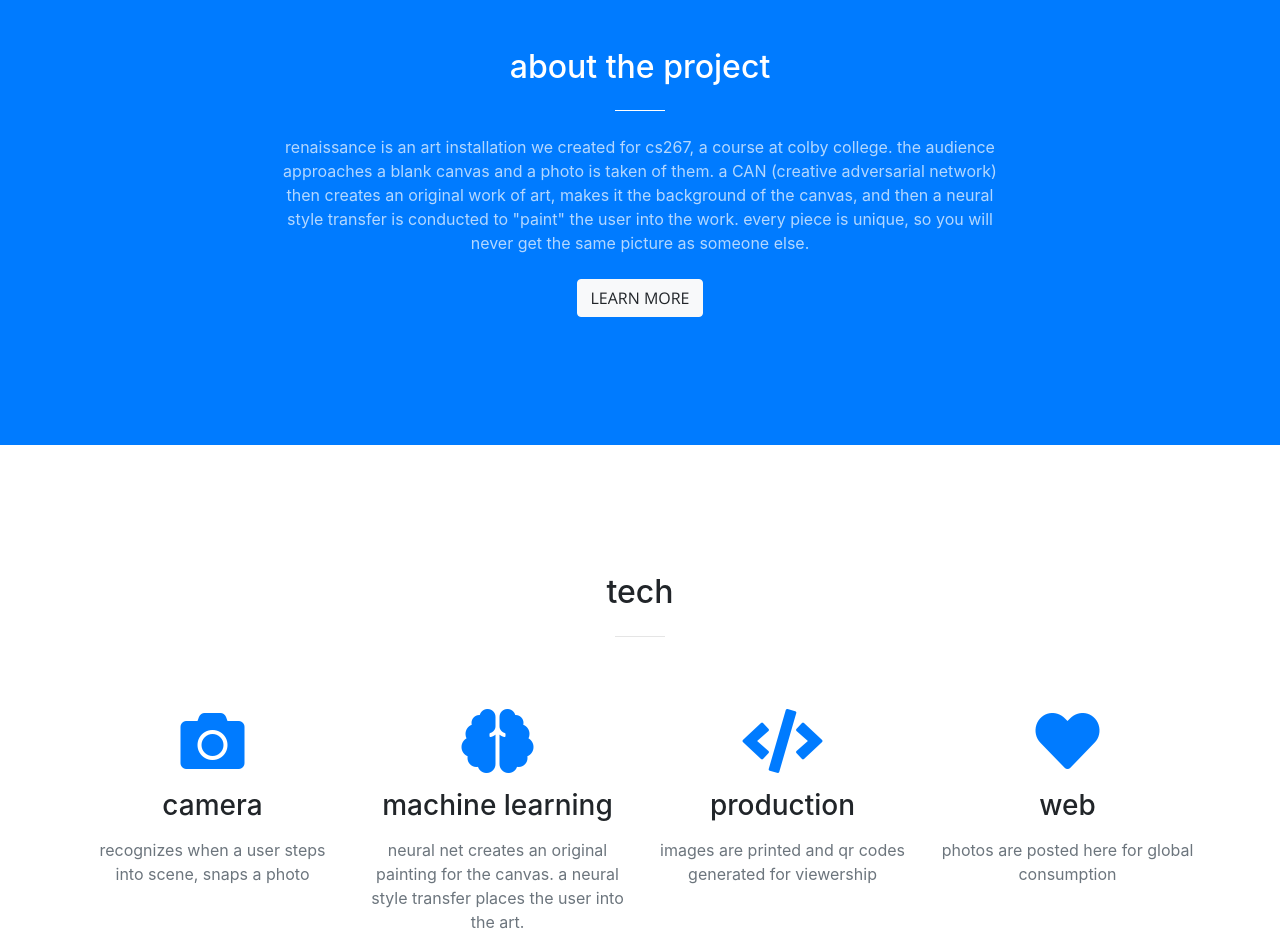
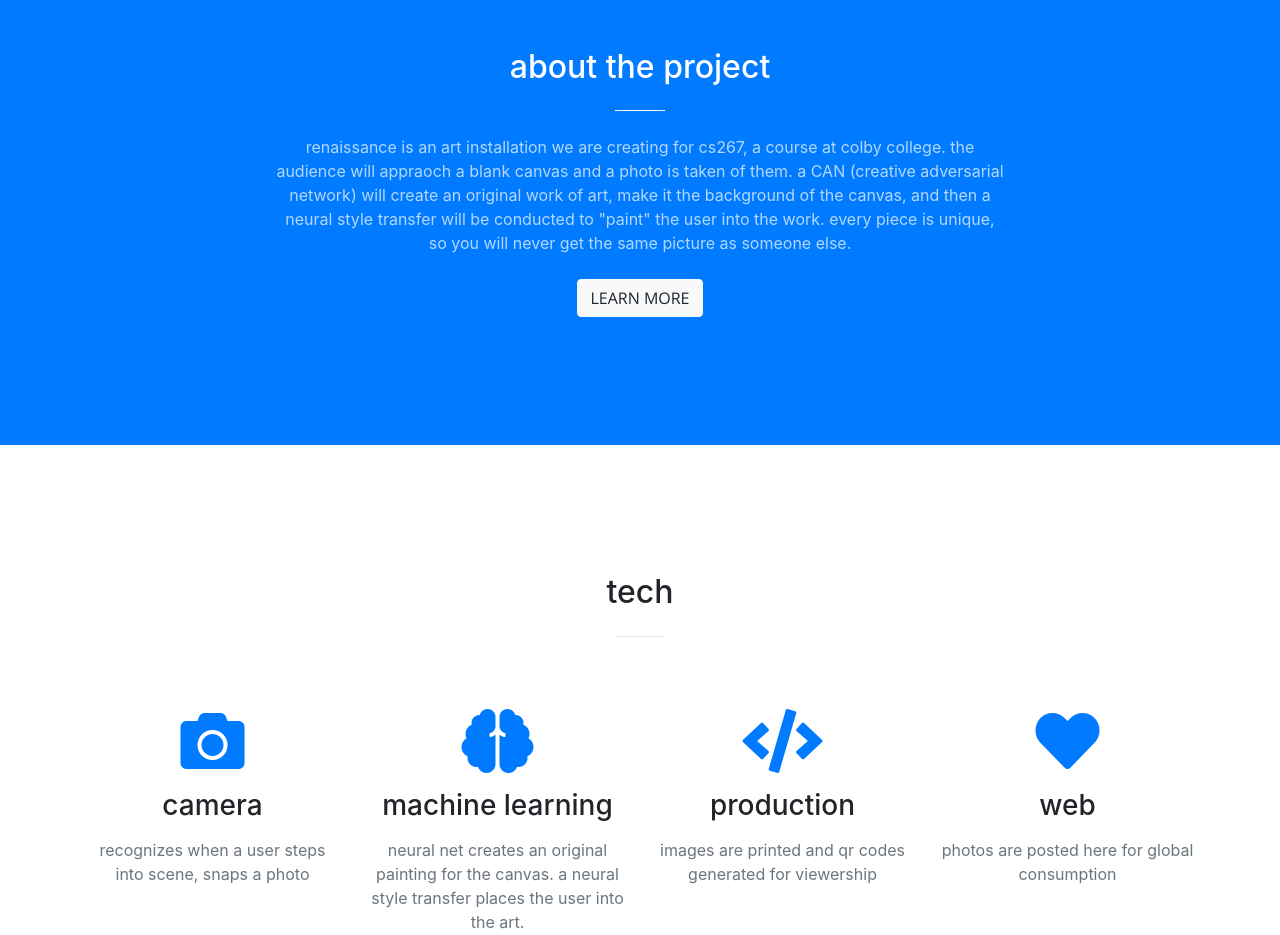
Before and after one commit to TyHansen00/renaissance, a website with bundled scripts: page index.html in a window 1280 px wide. Shown: the part 880-1815 px from the top of the page. Built offline with nearby package versions, Linux system fonts and the light colour scheme.

Commit message:
Update index.html

```diff
--- a/index.html
+++ b/index.html
@@ -66,7 +66,7 @@
           <div class="col-lg-8 mx-auto text-center">
             <h2 class="section-heading text-white">about the project</h2>
             <hr class="light my-4">
-            <p class="text-faded mb-4">renaissance is an art installation we created for cs267, a course at colby college. the audience approaches a blank canvas and a photo is taken of them. a CAN (creative adversarial network) then creates an original work of art, makes it the background of the canvas, and then a neural style transfer is conducted to "paint" the user into the work. every piece is unique, so you will never get the same picture as someone else.</p>
+            <p class="text-faded mb-4">renaissance is an art installation we are creating for cs267, a course at colby college. the audience will appraoch a blank canvas and a photo is taken of them. a CAN (creative adversarial network) will create an original work of art, make it the background of the canvas, and then a neural style transfer will be conducted to "paint" the user into the work. every piece is unique, so you will never get the same picture as someone else.</p>
             <a class="btn btn-light btn-xl js-scroll-trigger" href="#services">learn more</a>
           </div>
         </div>
```
